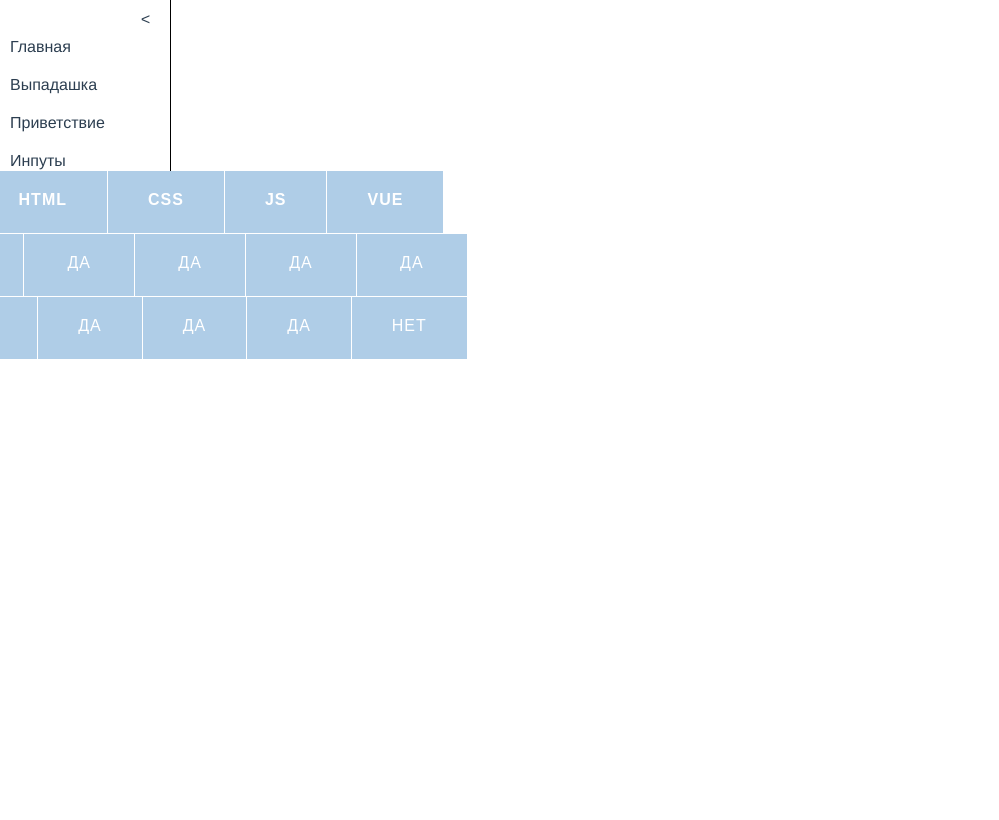
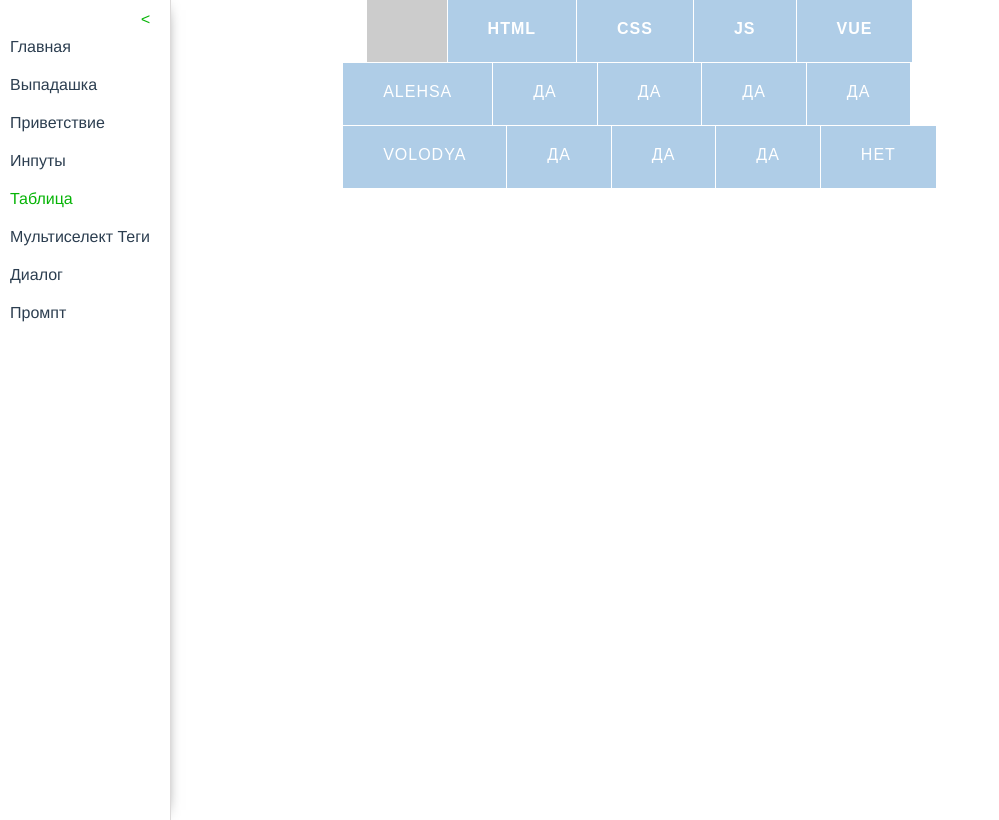
Before and after one commit to Vladimir-Polyakoff/lib-components, a Vue app: page /table-page in a window 1280 px wide. Shown: the whole page, without its empty margins (0-999 px from the left). Built offline with nearby package versions, Linux system fonts and the light colour scheme.

Commit message:
cosmetics SideBAr

```diff
--- a/public/index.html
+++ b/public/index.html
@@ -5,6 +5,9 @@
     <meta http-equiv="X-UA-Compatible" content="IE=edge">
     <meta name="viewport" content="width=device-width,initial-scale=1.0">
     <link rel="icon" href="<%= BASE_URL %>favicon.ico">
+    <link rel="stylesheet" href="https://cdnjs.cloudflare.com/ajax/libs/font-awesome/4.7.0/css/font-awesome.css"
+        integrity="sha512-5A8nwdMOWrSz20fDsjczgUidUBR8liPYU+WymTZP1lmY9G6Oc7HlZv156XqnsgNUzTyMefFTcsFH/tnJE/+xBg=="
+        crossorigin="anonymous" referrerpolicy="no-referrer" />
     <title><%= htmlWebpackPlugin.options.title %></title>
   </head>
   <body>
--- a/src/App.vue
+++ b/src/App.vue
@@ -1,15 +1,11 @@
 <template>
   <div id="app">
-    <!-- <div class="menu">
-      <router-link v-for="({ path, title }) in pagesList"
-      :key='path'
-      :to="path">{{ title }}</router-link>
-    </div> -->
     <side-bar
     :list="pagesList"
+    @collapse="value = isSideBarCollapsed = value"
     ></side-bar>
 
-    <router-view style="text-align: center;"/>
+    <router-view style="text-align: center;" :style="'padding-left:' + isSideBarCollapsed ? '70px' : '180px'"/>
   </div>
 </template>
 
@@ -24,37 +20,46 @@ export default {
       pagesList: [
         {
           title: 'Главная',
-          path: '/'
+          path: '/',
+          iconClass: 'fa fa-home'
         },
         {
           title: 'Выпадашка',
-          path: '/dropdown-page'
+          path: '/dropdown-page',
+          iconClass: 'fa fa-caret-square-o-down'
         },
         {
           title: 'Приветствие',
-          path: '/welcome'
+          path: '/welcome',
+          iconClass: 'fa fa-hand-peace-o'
         },
         {
           title: 'Инпуты',
-          path: '/fields'
+          path: '/fields',
+          iconClass: 'fa fa-search'
         },
         {
           title: 'Таблица',
-          path: '/table-page'
+          path: '/table-page',
+          iconClass: 'fa fa-table'
         },
         {
           title: 'Мультиселект Теги',
-          path: '/multiselect-tags'
+          path: '/multiselect-tags',
+          iconClass: 'fa fa-music'
         },
         {
           title: 'Диалог',
-          path: '/confirm-dialog-page'
+          path: '/confirm-dialog-page',
+          iconClass: 'fa fa-users'
         },
         {
           title: 'Промпт',
-          path: '/prompt-page'
+          path: '/prompt-page',
+          iconClass: 'fa fa-terminal'
         }
-      ]
+      ],
+      isSideBarCollapsed: false
     }
   }
 }
@@ -67,11 +72,16 @@ export default {
   text-align: center;
   color: #2c3e50;
   display: flex;
+  justify-content: center;
+  align-items: center;
 }
 body {
   margin: 0;
   padding: 0;
+  height: 100%;
+  overflow-y:hidden ;
   box-sizing: border-box;
+  width: 100%;
 }
 .menu {
   display: flex;
--- a/src/components/ConfirmDialog.vue
+++ b/src/components/ConfirmDialog.vue
@@ -14,7 +14,7 @@ export default {
 
   data () {
     return {
-      showDialog: false
+      showDialog: true
     }
   },
 
@@ -68,6 +68,7 @@ export default {
   .wrapper {
     position: fixed;
     top: 0;
+    right: 0;
     z-index: 1111;
     width: 100vw;
     height: 100vh;
--- /dev/null
+++ b/src/components/PopupMessage.vue
@@ -0,0 +1,27 @@
+<template>
+  <div>
+    {{ message }}
+  </div>
+</template>
+
+<script>
+export default {
+  name: 'PopupMessage',
+  props: {
+    message: {
+      type: String,
+      required: true
+    }
+  }
+}
+</script>
+
+<style scoped>
+  div {
+    padding: 10px 20px;
+    font-size: 14px;
+    box-shadow: 0px 2px;
+    box-shadow: 1px 1px 8px 2px rgb(142, 139, 139);
+    border-radius: 10px 0px 10px 0px;
+  }
+</style>
--- a/src/components/SideBar.vue
+++ b/src/components/SideBar.vue
@@ -1,25 +1,12 @@
-<template>
-  <div class="side-bar"
-  :class="isCollapsedMenu && 'collapsed-menu'"
-  >
-    <div class="side-bar__toggle">
-      <span @click="toggleMenu">></span>
-    </div>
-    <div class="side-bar__item"
-      v-for="({ path, title }) in list"
-      :key='path'
-      :to="path"
-      :class="activeTab && activeTab.path === path && 'active'"
-      @click="changePage({ path, title })"
-      >
-      {{ isCollapsedMenu && title.substr(0, 3) || title }}
-    </div>
-  </div>
-</template>
+<script>
+import PopupMessage from '@/components/PopupMessage'
 
-<script>
 export default {
   name: 'SideBar',
+  components: {
+    PopupMessage
+  },
+
   props: {
     list: {
       type: Array,
@@ -37,11 +24,14 @@ export default {
   mounted () {
     this.isCollapsedMenu = Boolean(Number(localStorage.getItem('isCollapsedMenu')))
 
+    this.$emit('collapse', this.isCollapsedMenu)
+
     setTimeout(() => {
       for(const tab of this.list) {
-        console.log(this.$router.currentRoute)
         if (this.$router.currentRoute.path === tab.path) {
           this.activeTab = tab
+
+          document.title = tab.title
 
           return
         }
@@ -56,6 +46,9 @@ export default {
 
       if (path !== this.$router.currentRoute.path) {
         this.$router.push(path)
+
+        document.title = title
+
       }
 
     },
@@ -63,22 +56,76 @@ export default {
       this.isCollapsedMenu = !this.isCollapsedMenu
 
       localStorage.setItem('isCollapsedMenu', String(Number(this.isCollapsedMenu)))
+
+      this.$emit('collapse', this.isCollapsedMenu)
     }
   }
 }
 </script>
 
+<template>
+  <div class="side-bar"
+    :class="isCollapsedMenu && 'collapsed-menu'"
+  >
+    <div class="side-bar__toggle">
+      <span @click="toggleMenu">></span>
+    </div>
+      <div class="side-bar__item"
+        v-for="({ path, title, iconClass }) in list"
+        :key='path'
+        :to="path"
+        :class="activeTab && activeTab.path === path && 'active'"
+        @click="changePage({ path, title })"
+        >
+        <i
+          v-if="isCollapsedMenu"
+          class="icon"
+          :class="iconClass"
+          aria-hidden="true"
+          >
+        </i>
+        <span v-else>{{ title }}</span>
+        <popup-message
+          v-if="isCollapsedMenu"
+          class="popup-message"
+          :message="title"
+        >
+        </popup-message>
+      </div>
+  </div>
+</template>
+
 <style scoped lang="scss">
   .side-bar {
-    height:100%;
-    text-align: left;
+    position: absolute;
+    top:0;
+    left: 0;
+    height: 100%;
+    text-align: start;
     padding: 10px 10px 10px 0;
-    border-right: 1px solid #000;
+    border-right: 1px solid rgba(212, 209, 209, 0.8);
+    box-shadow: 1px 0px 16px -10px black;
+    z-index: 1111;
     &__item {
+      position: relative;
+      &:hover {
+        .popup-message {
+          display: block;
+        }
+      }
+    }
+    &__item span {
+      display: inline-block;
       padding: 10px;
       cursor: pointer;
+        background: rgba(122, 122, 122, 0);
+        border-radius:0px 20px 20px 0px ;
+        transition: .3s;
       &:hover {
-        background: rgba(122, 122, 122, 0.504);
+        background: rgba(212, 209, 209, 0.8);
+        border-radius:0px 20px 20px 0px ;
+        transform: translateX(2px);
+        color: white;
       }
     }
     &__toggle {
@@ -88,11 +135,13 @@ export default {
         display: inline-block;
         transform: rotate(180deg);
         cursor: pointer;
+        color: rgb(6, 180, 6);
       }
     }
   }
   .active {
-    color: green;
+    color: rgb(6, 180, 6);
+    font-weight: 540;
   }
   .collapsed-menu {
     width: 50px;
@@ -100,4 +149,23 @@ export default {
       transform: rotate(0deg)
     }
   }
+  .icon {
+    padding: 10px;
+    display: inline-block;
+    color: rgba(0, 0, 0, 0.8);
+    width: 30px;
+    height: 30px;
+    margin-left: 6px;
+    cursor: pointer;
+    &:hover {
+      color: rgb(6, 180, 6);
+      font-weight: 540;
+    }
+  }
+  .popup-message {
+    display: none;
+    position: absolute;
+    top: 5px;
+    right: -140px;
+  }
 </style>
--- a/src/components/Table.vue
+++ b/src/components/Table.vue
@@ -67,7 +67,7 @@ export default {
     font-family: sans-serif;
     text-align: center;
     border-collapse:collapse;
-    /* border-spacing: 5px; */
+    border-spacing: 5px;
     background: rgba(204, 204, 204, 0.3);
     color: #656565;
     display: flex;
@@ -76,6 +76,7 @@ export default {
   }
   tr {
     display: flex;
+    justify-content: flex-start;
   }
   th, td:first-child {
     background: #afcde7;
@@ -86,8 +87,8 @@ export default {
     border-style: solid;
     border-width: 0 1px 1px 0;
     border-color:white;
-    width: 100px;
     height: 22px;
+    align-self: flex-start;
   }
   td {
     background: #d8e6f3;
--- a/src/pages/Home.vue
+++ b/src/pages/Home.vue
@@ -5,7 +5,7 @@ export default {
 </script>
 
 <template>
-<div>
+<div class="wrapper">
   <div class="loader">
     <h1>HOME</h1>
   </div>
@@ -55,6 +55,9 @@ export default {
     padding: 0;
     background: #262626;
     font-family: Arial;
+  }
+  .wrapper {
+    width: 100%;
   }
   .loader {
     position: absolute;
--- a/src/pages/PromptPage.vue
+++ b/src/pages/PromptPage.vue
@@ -69,8 +69,18 @@ export default {
 </template>
 
 <style scoped>
+  div {
+    display: flex;
+    flex-direction: column;
+    justify-content: center;
+    align-items: center;
+  }
+  input {
+
+    margin-top:360px;
+  }
   button {
-    margin-top:20px;
+    margin-top:30px;
   }
 
   .result {
```
